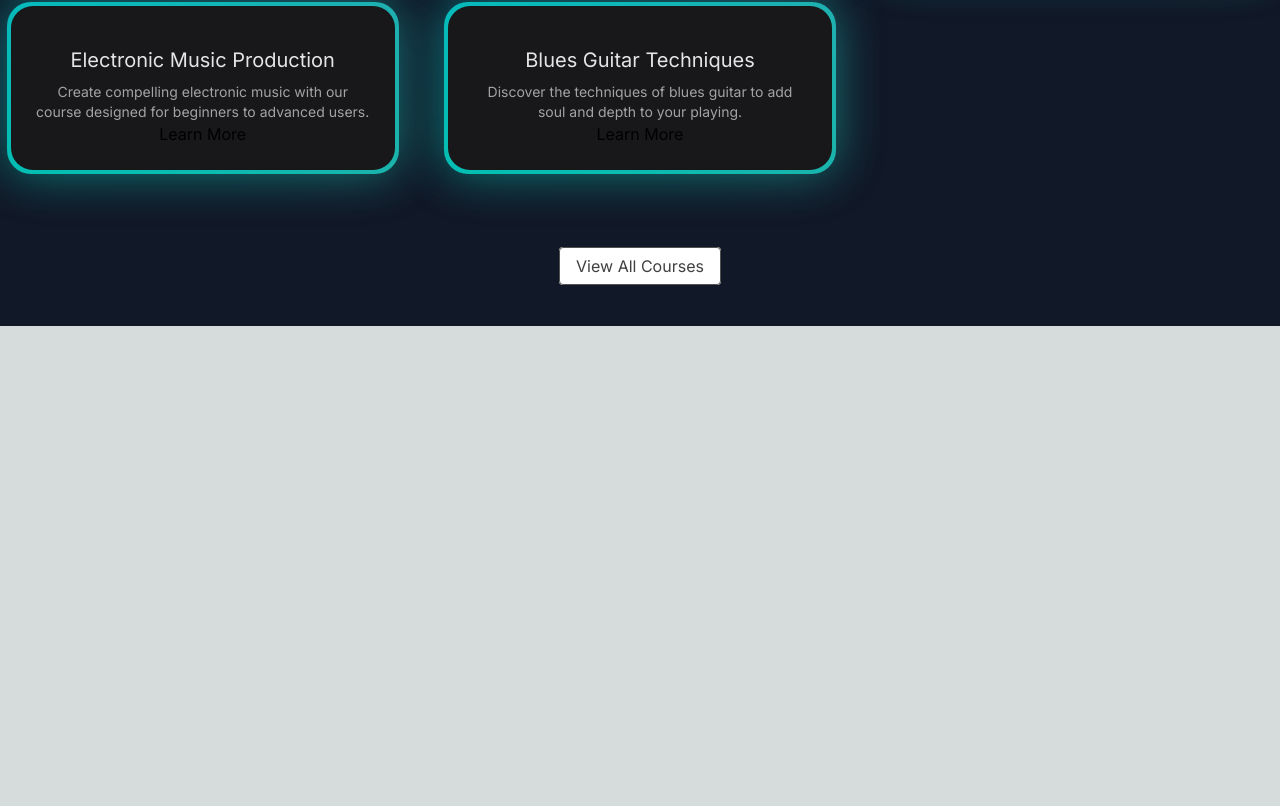
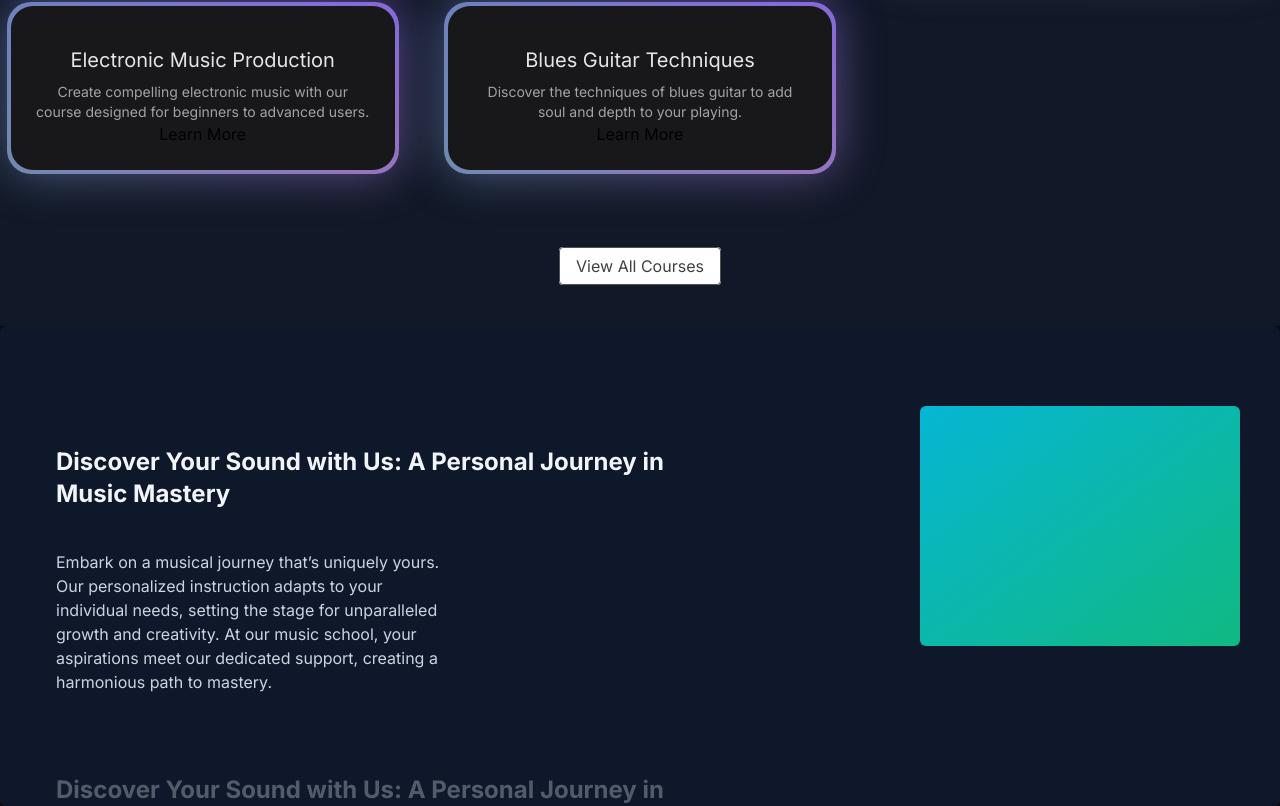
Before and after one commit to Aamir-Alam01/musical-web, a Next.js app: page / in a window 1280 px wide. Shown: the part 1022-1828 px from the top of the page. Before the commit the page ends 1348 px from the top, so only its background shows below. Built offline with nearby package versions, Linux system fonts and the light colour scheme.

Commit message:
Added Why Choose Us section

```diff
--- a/src/app/page.tsx
+++ b/src/app/page.tsx
@@ -1,12 +1,14 @@
 import Image from "next/image";
 import HeroSection from "@/components/HeroSection";
 import FeaturedCourses from "@/components/FeaturedCourses";
+import WhyChooseUs from "@/components/WhyChooseUs";
 
 export default function Home() {
   return (
     <main className="min-h-screen bg-black/[0.96] antialiased bg-grid-white/[0.05]">
       <HeroSection />
       <FeaturedCourses />
+      <WhyChooseUs />
     </main>
   );
 }
--- /dev/null
+++ b/src/components/WhyChooseUs.tsx
@@ -0,0 +1,47 @@
+
+"use client";
+import React from "react";
+import { StickyScroll } from "./ui/sticky-scroll-reveal";
+
+const musicSchoolContent = [
+    {
+      title: 'Discover Your Sound with Us: A Personal Journey in Music Mastery',
+      description:
+        'Embark on a musical journey that’s uniquely yours. Our personalized instruction adapts to your individual needs, setting the stage for unparalleled growth and creativity. At our music school, your aspirations meet our dedicated support, creating a harmonious path to mastery.',
+    },
+    {
+      title: 'Discover Your Sound with Us: A Personal Journey in Music Mastery',
+      description:
+        'Embark on a musical journey that’s uniquely yours. Our personalized instruction adapts to your individual needs, setting the stage for unparalleled growth and creativity. At our music school, your aspirations meet our dedicated support, creating a harmonious path to mastery.',
+    },
+    {
+      title: 'Discover Your Sound with Us: A Personal Journey in Music Mastery',
+      description:
+        'Embark on a musical journey that’s uniquely yours. Our personalized instruction adapts to your individual needs, setting the stage for unparalleled growth and creativity. At our music school, your aspirations meet our dedicated support, creating a harmonious path to mastery.',
+    },
+    {
+      title: 'Live Feedback & Engagement',
+      description:
+        'Immerse yourself in an interactive learning experience where feedback is immediate, just like real-time changes in a collaborative project. This approach enhances your understanding and mastery of music concepts and performance techniques.',
+    },
+    {
+      title: 'Cutting-Edge Curriculum',
+      description:
+        'Our curriculum is continuously updated to include the latest music education trends and technologies, ensuring you’re always learning with the most current and effective methods. Say goodbye to outdated materials and welcome an education that evolves with the industry.',
+    },
+    {
+      title: 'Limitless Learning Opportunities',
+      description:
+        'With our expansive resource library and dynamic course offerings, you’ll never find yourself without something new to explore. Our platform provides continuous opportunities for growth, ensuring your musical skills are always advancing.',
+    },
+  ];
+
+function WhyChooseUs() {
+  return (
+    <div>
+        <StickyScroll content={musicSchoolContent} />
+    </div>
+  )
+}
+
+export default WhyChooseUs
--- /dev/null
+++ b/src/components/ui/infinite-moving-cards.tsx
@@ -0,0 +1,121 @@
+"use client";
+
+import { cn } from "@/lib/utils";
+import React, { useEffect, useState } from "react";
+
+export const InfiniteMovingCards = ({
+  items,
+  direction = "left",
+  speed = "fast",
+  pauseOnHover = true,
+  className,
+}: {
+  items: {
+    quote: string;
+    name: string;
+    title: string;
+  }[];
+  direction?: "left" | "right";
+  speed?: "fast" | "normal" | "slow";
+  pauseOnHover?: boolean;
+  className?: string;
+}) => {
+  const containerRef = React.useRef<HTMLDivElement>(null);
+  const scrollerRef = React.useRef<HTMLUListElement>(null);
+
+  useEffect(() => {
+    addAnimation();
+  }, []);
+  const [start, setStart] = useState(false);
+  function addAnimation() {
+    if (containerRef.current && scrollerRef.current) {
+      const scrollerContent = Array.from(scrollerRef.current.children);
+
+      scrollerContent.forEach((item) => {
+        const duplicatedItem = item.cloneNode(true);
+        if (scrollerRef.current) {
+          scrollerRef.current.appendChild(duplicatedItem);
+        }
+      });
+
+      getDirection();
+      getSpeed();
+      setStart(true);
+    }
+  }
+  const getDirection = () => {
+    if (containerRef.current) {
+      if (direction === "left") {
+        containerRef.current.style.setProperty(
+          "--animation-direction",
+          "forwards"
+        );
+      } else {
+        containerRef.current.style.setProperty(
+          "--animation-direction",
+          "reverse"
+        );
+      }
+    }
+  };
+  const getSpeed = () => {
+    if (containerRef.current) {
+      if (speed === "fast") {
+        containerRef.current.style.setProperty("--animation-duration", "20s");
+      } else if (speed === "normal") {
+        containerRef.current.style.setProperty("--animation-duration", "40s");
+      } else {
+        containerRef.current.style.setProperty("--animation-duration", "80s");
+      }
+    }
+  };
+  return (
+    <div
+      ref={containerRef}
+      className={cn(
+        "scroller relative z-20  max-w-7xl overflow-hidden  [mask-image:linear-gradient(to_right,transparent,white_20%,white_80%,transparent)]",
+        className
+      )}
+    >
+      <ul
+        ref={scrollerRef}
+        className={cn(
+          " flex min-w-full shrink-0 gap-4 py-4 w-max flex-nowrap",
+          start && "animate-scroll ",
+          pauseOnHover && "hover:[animation-play-state:paused]"
+        )}
+      >
+        {items.map((item, idx) => (
+          <li
+            className="w-[350px] max-w-full relative rounded-2xl border border-b-0 flex-shrink-0 border-slate-700 px-8 py-6 md:w-[450px]"
+            style={{
+              background:
+                "linear-gradient(180deg, var(--slate-800), var(--slate-900)",
+            }}
+            key={item.name}
+          >
+            <blockquote>
+              <div
+                aria-hidden="true"
+                className="user-select-none -z-1 pointer-events-none absolute -left-0.5 -top-0.5 h-[calc(100%_+_4px)] w-[calc(100%_+_4px)]"
+              ></div>
+              <span className=" relative z-20 text-sm leading-[1.6] text-gray-100 font-normal">
+                {item.quote}
+              </span>
+              <div className="relative z-20 mt-6 flex flex-row items-center">
+                <span className="flex flex-col gap-1">
+                  <span className=" text-sm leading-[1.6] text-gray-400 font-normal">
+                    {item.name}
+                  </span>
+                  <span className=" text-sm leading-[1.6] text-gray-400 font-normal">
+                    {item.title}
+                  </span>
+                </span>
+              </div>
+            </blockquote>
+          </li>
+        ))}
+      </ul>
+    </div>
+  );
+};
--- /dev/null
+++ b/src/components/ui/sticky-scroll-reveal.tsx
@@ -0,0 +1,112 @@
+"use client";
+import React, { useEffect, useRef, useState } from "react";
+import { useMotionValueEvent, useScroll } from "framer-motion";
+import { motion } from "framer-motion";
+import { cn } from "@/lib/utils";
+
+export const StickyScroll = ({
+  content,
+  contentClassName,
+}: {
+  content: {
+    title: string;
+    description: string;
+    content?: React.ReactNode | any;
+  }[];
+  contentClassName?: string;
+}) => {
+  const [activeCard, setActiveCard] = React.useState(0);
+  const ref = useRef<any>(null);
+  const { scrollYProgress } = useScroll({
+    // uncomment line 22 and comment line 23 if you DONT want the overflow container and want to have it change on the entire page scroll
+    // target: ref
+    container: ref,
+    offset: ["start start", "end start"],
+  });
+  const cardLength = content.length;
+
+  useMotionValueEvent(scrollYProgress, "change", (latest) => {
+    const cardsBreakpoints = content.map((_, index) => index / cardLength);
+    const closestBreakpointIndex = cardsBreakpoints.reduce(
+      (acc, breakpoint, index) => {
+        const distance = Math.abs(latest - breakpoint);
+        if (distance < Math.abs(latest - cardsBreakpoints[acc])) {
+          return index;
+        }
+        return acc;
+      },
+      0
+    );
+    setActiveCard(closestBreakpointIndex);
+  });
+
+  const backgroundColors = [
+    "var(--slate-900)",
+    "var(--black)",
+    "var(--neutral-900)",
+  ];
+  const linearGradients = [
+    "linear-gradient(to bottom right, var(--cyan-500), var(--emerald-500))",
+    "linear-gradient(to bottom right, var(--pink-500), var(--indigo-500))",
+    "linear-gradient(to bottom right, var(--orange-500), var(--yellow-500))",
+  ];
+
+  const [backgroundGradient, setBackgroundGradient] = useState(
+    linearGradients[0]
+  );
+
+  useEffect(() => {
+    setBackgroundGradient(linearGradients[activeCard % linearGradients.length]);
+  }, [activeCard]);
+
+  return (
+    <motion.div
+      animate={{
+        backgroundColor: backgroundColors[activeCard % backgroundColors.length],
+      }}
+      className="h-[30rem] overflow-y-auto flex justify-between relative space-x-10 rounded-md p-10"
+      ref={ref}
+    >
+      <div className="div relative flex items-start px-4">
+        <div className="max-w-2xl">
+          {content.map((item, index) => (
+            <div key={item.title + index} className="my-20">
+              <motion.h2
+                initial={{
+                  opacity: 0,
+                }}
+                animate={{
+                  opacity: activeCard === index ? 1 : 0.3,
+                }}
+                className="text-2xl font-bold text-slate-100"
+              >
+                {item.title}
+              </motion.h2>
+              <motion.p
+                initial={{
+                  opacity: 0,
+                }}
+                animate={{
+                  opacity: activeCard === index ? 1 : 0.3,
+                }}
+                className="text-kg text-slate-300 max-w-sm mt-10"
+              >
+                {item.description}
+              </motion.p>
+            </div>
+          ))}
+          <div className="h-40" />
+        </div>
+      </div>
+      <div
+        style={{ background: backgroundGradient }}
+        className={cn(
+          "hidden lg:block h-60 w-80 rounded-md bg-white sticky top-10 overflow-hidden",
+          contentClassName
+        )}
+      >
+        {content[activeCard].content ?? null}
+      </div>
+    </motion.div>
+  );
+};
--- a/tailwind.config.ts
+++ b/tailwind.config.ts
@@ -21,8 +21,15 @@ const config: Config = {
       },
       animation: {
         spotlight: "spotlight 2s ease .75s 1 forwards",
+        scroll:
+          "scroll var(--animation-duration, 40s) var(--animation-direction, forwards) linear infinite",
       },
       keyframes: {
+        scroll: {
+          to: {
+            transform: "translate(calc(-50% - 0.5rem))",
+          },
+        },
         spotlight: {
           "0%": {
             opacity: '0',
```
